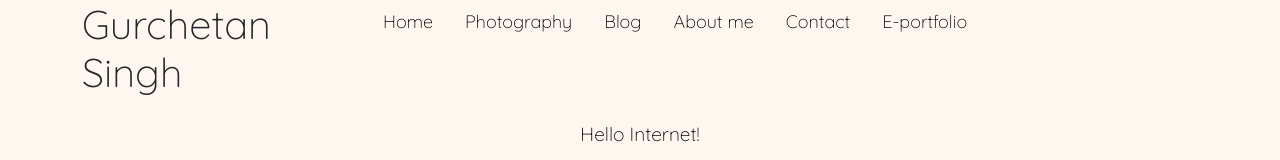
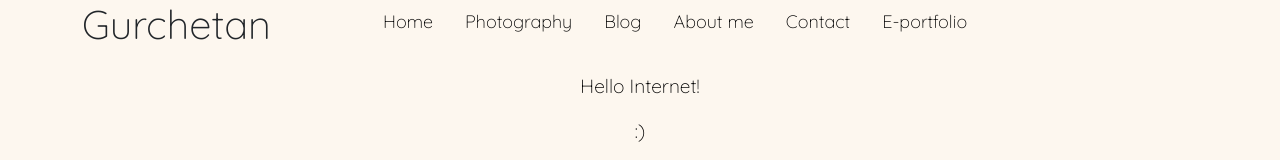
Before and after one commit to gurchetans/gurchetans.github.io, a plain HTML site: page index.html in a window 1280 px wide. Shown: the top 160 px of the page. Drawn offline with nearby package versions, Linux system fonts and the light colour scheme; grey boxes are pictures that could not be loaded.

Commit message:
Update index.html

```diff
--- a/index.html
+++ b/index.html
@@ -18,7 +18,7 @@
 </head>
 <body class="container">
 	<div class="row">
-		<div class="col-md-3"><h1>Gurchetan Singh</h1></div>
+		<div class="col-md-3"><h1>Gurchetan</h1></div>
 		<div class="col-md-9">
 			<ul class="nav">
 				<li class="nav-item"><a class="nav-link" href="index.html">Home</a></li>
```
